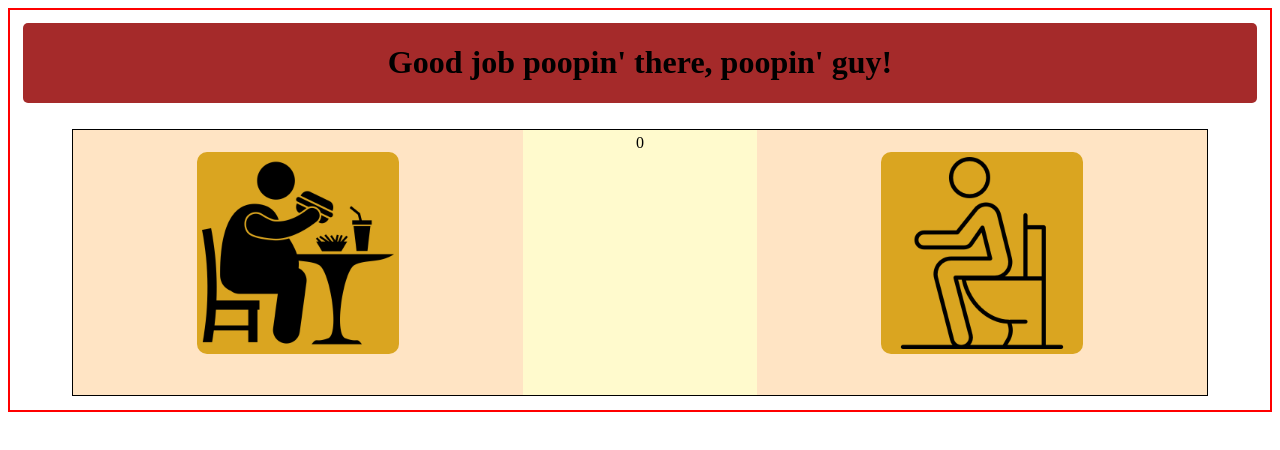
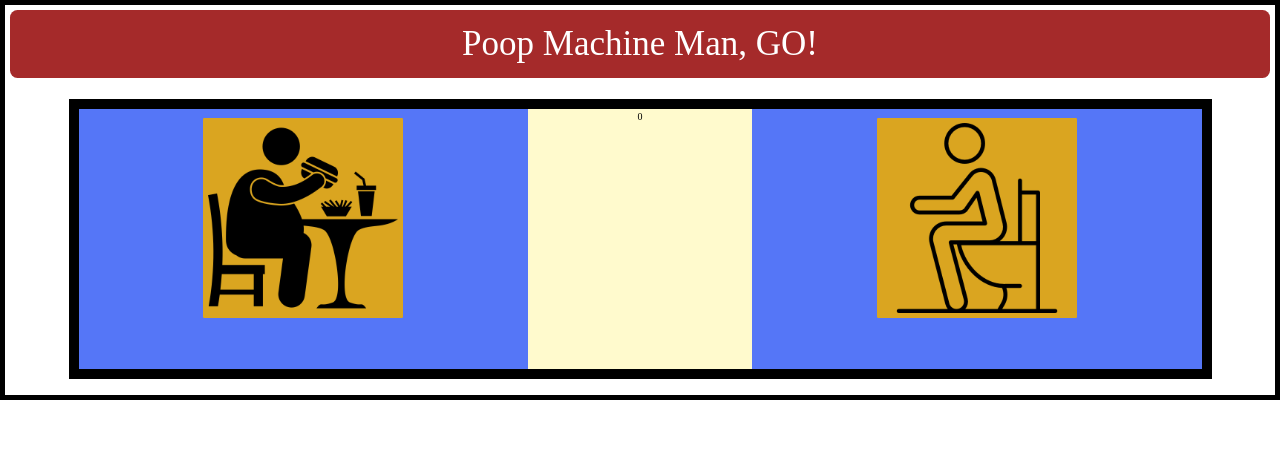
Before and after one commit to danielbucket/MustacheMachine, a React app: page / in a window 1280 px wide. Shown: the top 450 px of the page. Built offline with nearby package versions, Linux system fonts and the light colour scheme; the HTML template or start-up script is replaced by a standard one.

Commit message:
default css values, header logic

```diff
--- a/package.json
+++ b/package.json
@@ -36,6 +36,7 @@
   },
   "dependencies": {
     "express": "^4.18.2",
+    "normalize.css": "^8.0.1",
     "react": "^18.2.0",
     "react-dom": "^18.2.0"
   }
--- a/src/components/App.js
+++ b/src/components/App.js
@@ -1,6 +1,6 @@
 import * as React from 'react'
 import { useState } from 'react'
-import styles from './app.css'
+import style from './App.style.css'
 import Header from './Header/Header'
 import PoopinGuy from './poopinGuy/PoopinGuy'
 import EatinGuy from './eatinGuy/EatinGuy'
@@ -10,9 +10,6 @@ export default function App() {
 	const [hungerVal, setHungerVal] = useState(0)
 	const [isEatin, setIsEatin] = useState(false)
 	const [isPoopin, setIsPoopin] = useState(false)
-
-	const eatinText = 'The more you eat, the more you poop!'
-	const poopinText = 'Good job poopin\' there, poopin\' guy!'
 
 	const handleClick = action => {
 		switch(action) {
@@ -33,7 +30,7 @@ export default function App() {
 
 	return (
 		<div className="app-container">
-			<Header actionText={!isEatin ? poopinText : eatinText}/>
+			<Header isEatin={isEatin} hungerVal={hungerVal} />
 			<div className="both-guys-container">
 				<EatinGuy
 					isEatin={isEatin}
--- /dev/null
+++ b/src/components/App.style.css
@@ -0,0 +1,70 @@
+* {
+	/*
+	Setting the margin property to 0 here applies it to
+	all the elements, but it does not carry the same effect
+	when apllied to the html element.
+	Why not?
+	*/
+	margin: 0;
+}
+
+*,
+*:before,
+*:after {
+	box-sizing: inherit;
+}
+
+html {
+	font-size: 62.5%;
+}
+
+html, body {
+	box-sizing: border-box;
+	overflow: auto;
+}
+
+
+
+
+.app-container {
+	display: grid;
+	grid-template-rows: [header] 2fr
+											[two_guys] 8fr;
+	border: .5rem solid black;
+	height: 40rem;
+}
+
+.both-guys-container {
+	grid-row: two_guys;
+	display: flex;
+	flex-direction: row;
+	justify-content: space-evenly;
+	margin: auto;
+	height: 90%;
+	width: 90%;
+	background-color: #5576f7;
+	border: 1.0rem solid black;
+}
+
+.guy-action-card-container {
+	margin: auto;
+}
+
+.guy-icon {
+	background-color: goldenrod;
+	border-radius: .12rem;
+	padding: 5px;
+	height: 20rem;
+	width: 20rem;
+}
+
+.guy-text-box {
+	width: 20rem;
+	height: 4rem;
+	margin: auto;
+}
+
+.guy-status-text {
+	font-size: 2rem;
+	text-align: center;
+}
--- a/src/components/app.css
+++ /dev/null
@@ -1,35 +0,0 @@
-.app-container {
-	display: grid;
-	grid-template-rows: [header] 1fr
-											[two_guys] 9fr;
-	border: 2px solid red;
-	height: 25rem;
-}
-
-.both-guys-container {
-	grid-row: two_guys;
-	display: flex;
-	flex-direction: row;
-	justify-content: space-evenly;
-	margin: auto;
-	height: 90%;
-	width: 90%;
-	background-color: bisque;
-	border: 1px solid black;
-}
-
-.guy-action-card-container {
-	margin: auto;
-}
-
-.guy-icon {
-	background-color: goldenrod;
-	border-radius: 10px;
-	padding: 5px;
-	height: 12rem;
-	width: 12rem;
-}
-
-.guy-status-text {
-
-}
--- a/src/components/header/Header.js
+++ b/src/components/header/Header.js
@@ -2,11 +2,20 @@ import React from 'react'
 import styles from './header.css'
 
 function Header(props) {
-	const { actionText } = props
+	const { isEatin, hungerVal } = props
+	const defaultText = "Poop Machine Man, GO!"
+	const isEatinText =	 'The more you eat, the more you get to poop!'
+	const isPoopinText = 'Great job poopin\' there, poopin\' guy!'
 
 	return (
 		<div className="header-container">
-			<h1>{actionText}</h1>
+			<p>{
+				isEatin && hungerVal >= 1
+					? isEatinText
+					: !isEatin && hungerVal === 0
+						? defaultText
+						: isPoopinText
+			}</p>
 		</div>
 	)
 }
--- a/src/components/header/header.css
+++ b/src/components/header/header.css
@@ -1,7 +1,13 @@
 .header-container {
 	grid-row: header;
+	display: flex;
 	background-color: brown;
-	border-radius: 5px;
-	text-align: center;
-	margin: .8rem;
+	border-radius: .75rem;
+	margin: .5rem;
 }
+
+.header-container p {
+	color: white;
+	font-size: 3.5rem;
+	margin: auto;
+}
```
Also changed, not shown: src/components/poopinGuy/PoopinGuy.js (+8 -8 lines), 6 other files (tests, documents, lock files or other folders).
